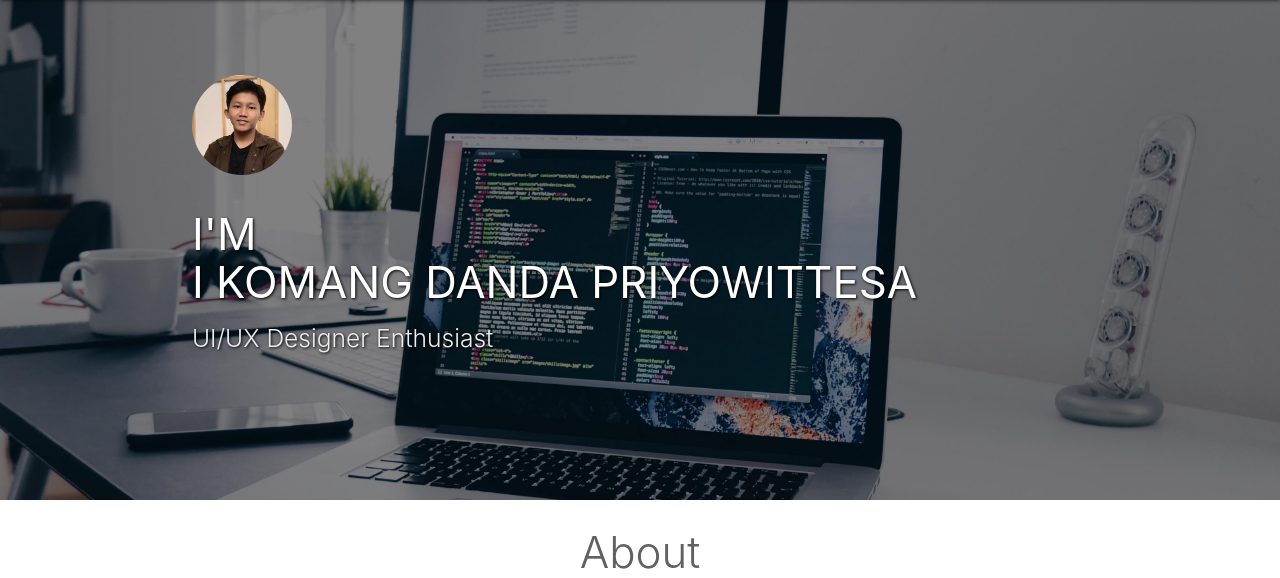
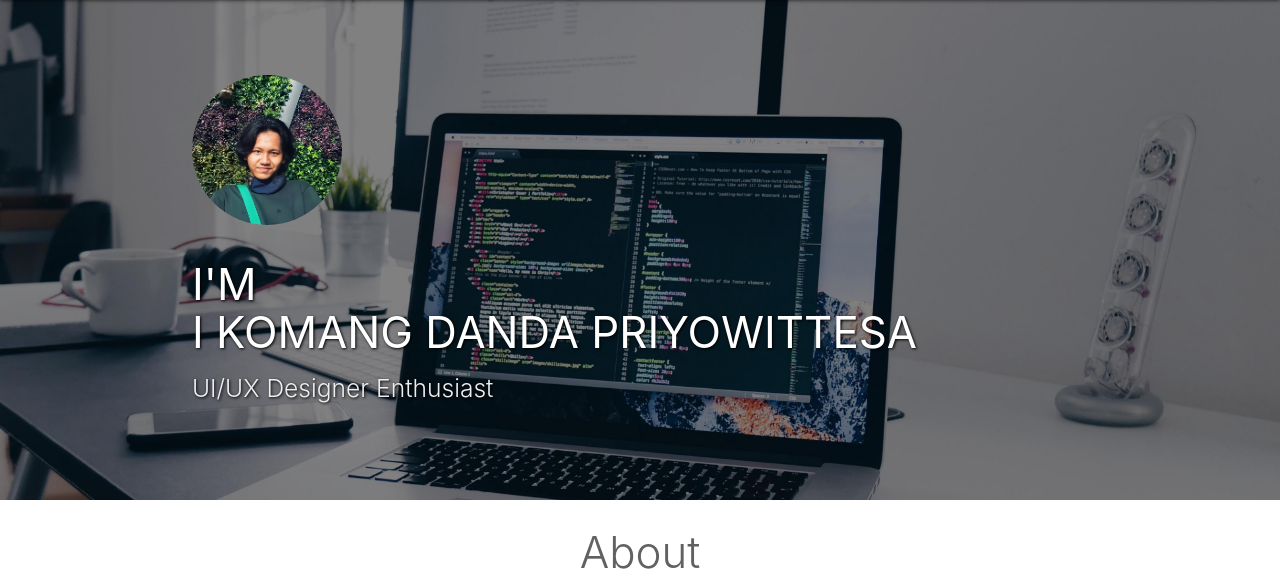
Before and after one commit to xikdp/xikdp.github.io, a PHP site: page / in a window 1280 px wide. Shown: the part 64-642 px from the top of the page. Run offline with PHP 8.4, Linux system fonts and the light colour scheme.

Commit message:
new update profile

```diff
--- a/css/style.css
+++ b/css/style.css
@@ -6,8 +6,8 @@
 	text-shadow: 1px 1px 3px rgba(0,0,0,1.5);
 }
 #pasfoto {
-	height: 100px;
-	width: 100px;
+	height: 150px;
+	width: 150px;
 	border-radius: 50%;
 }
 
--- a/index.html
+++ b/index.html
@@ -50,7 +50,7 @@
             <li>
               <img src="img/slider/2.jpg"> <!-- random image -->
               <div class="caption left-align">
-                <img src="img/pasfoto/4.jpg" id="pasfoto">
+                <img src="img/pasfoto/6.jpg" id="pasfoto">
                 <h3>I'M <br/> I KOMANG DANDA PRIYOWITTESA</h3>
                 <h5 class="light grey-text text-lighten-3">UI/UX Designer Enthusiast</h5>
               </div>
@@ -244,7 +244,7 @@ I still learning about UI/UX design to be an expert, and always improve that ski
         <div class="row">
           <div class="col m4 s12">
             <div class="card-panel center" id="big" style="height: 510px;">
-              <img src="img/portfolio/9.png" style="height: 300px; box-shadow: 0px 5px 10px grey; border-radius: 10px">
+              <img src="img/portfolio/9.png" style="height: 300px; box-shadow: 0px 5px 10px grey; border-radius: 10px;">
               <h5>Damri Tracking App</h5>
               <p>Using Figma to make good protoyping and improving skill</p>
                <a class="waves-effect waves-light btn" href="https://www.figma.com/proto/tzefWrAilI51kkvuorM0y9/Proyek-Tingkat-II?node-id=7%3A0&scaling=scale-down&page-id=0%3A1&starting-point-node-id=7%3A0&show-proto-sidebar=1" target="_blank">Try Prototype</a><br/>
```
Also changed, not shown: img/pasfoto/5.jpg (added), img/pasfoto/6.jpg (added).
